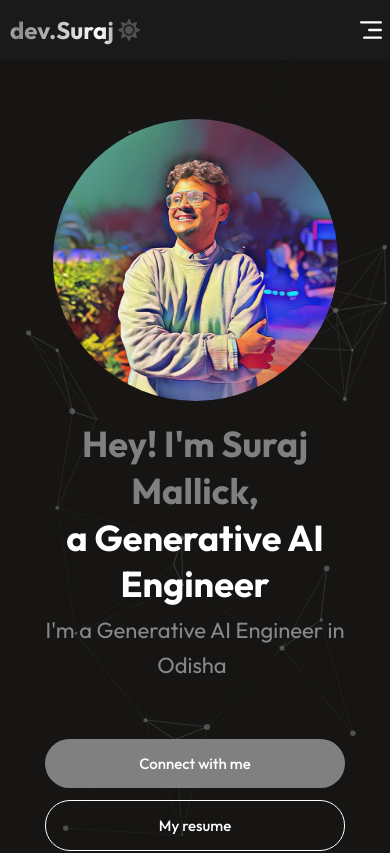
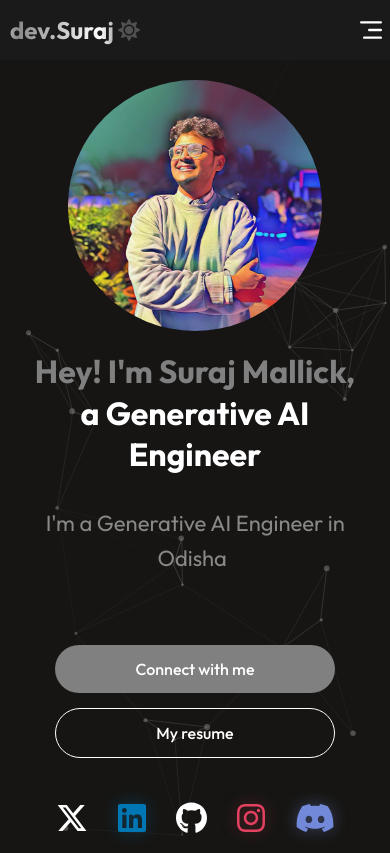
Before and after one commit to yonlysuraj/dev.Suraj, a React (Vite) app: page / in a window 390 px wide. Shown: the top 853 px of the page. Built offline with nearby package versions, Linux system fonts and the light colour scheme; no server answers; a web font is replaced by a local one.

Commit message:
Mobile view in frame

```diff
--- a/src/components/Hero/Hero.css
+++ b/src/components/Hero/Hero.css
@@ -225,44 +225,40 @@
 @media(max-width: 768px) {
     .hero {
         flex-direction: column;
-        padding: 10% 0 0;  /* Changed from 10% 20px 0 - removed horizontal padding */
-        min-height: 100vh; /* Changed from auto to full viewport height */
-        height: 100vh; /* Changed from auto to full viewport height */
-        margin-bottom: 0;
-        margin-right: 0;   /* Reset right margin */
-        margin-top: 0;
-        padding-bottom: 50px;
+        justify-content: center; /* Center items vertically */
+        padding: 0;
+        min-height: calc(100vh - 80px); /* Adjust for navbar */
+        min-height: calc(100dvh - 80px);
+        height: auto; /* Let content dictate height, but min-height keeps it full screen */
+        margin: 0;
     }
 
     .hero img {
-        width: 73%;
-        margin-top:-10px;
+        width: 65%; /* Increased from 60% */
         margin: 0 0 20px 0;
     }
 
     .hero h1 {
-        font-size: 36px; /* Reduced from 42px */
+        font-size: 32px; /* Increased from 28px */
         text-align: center;
         line-height: 1.3;
-        padding: 0 15px; /* Add space on left and right */
+        padding: 0 15px;
     }
 
     .hero p {
         text-align: center;
-        font-size: 16px;
+        font-size: 16px; /* Increased from 14px */
         line-height: 1.5;
-        min-height: calc(1.6em * 3);
-        margin: 0 0 10px 0; /* Radically reduced bottom margin to pull buttons up */
+        min-height: calc(1.5em * 3); /* Ensure fixed height for typing animation so it doesn't jump */
+        margin: 15px auto; /* Increased margin */
         padding: 0 10px;
-        max-width: 90%;
-        margin-left: auto;
-        margin-right: auto;
+        max-width: 95%;
         color: var(--text-secondary);
         transition: transform 0.5s ease-in-out;
     }
 
     .hero-content {
-        gap: 5px; /* Reduced gap between intro text and buttons */
+        gap: 15px; /* Increased gap */
         padding: 0;
         min-height: auto;
         width: 100%;
@@ -271,23 +267,22 @@
     }
 
     .hero-action {
-        gap: 12px; /* Slightly tighter gap between the two buttons */
-        margin-top: 5px; /* Pull buttons up closer to the text */
+        gap: 15px; /* Increased from 10px */
+        margin-top: 10px; /* Increased from 5px */
         flex-direction: column;
         align-items: center;
         width: 100%;
         position: relative;
-        bottom: 0;
     }
 
     .hero-connect, .hero-resume {
         width: 100%;
-        max-width: 300px; /* Constrain width to prevent it from getting too large */
+        max-width: 280px; /* Increased from 260px */
         text-align: center;
         box-sizing: border-box;
-        padding: 15px 25px;
-        border-radius: 25px;
-        font-size: 15px;
+        padding: 14px 22px; /* Slightly larger padding */
+        border-radius: 30px; /* Slightly larger border radius */
+        font-size: 16px; /* Increased from 14px */
         font-weight: 500;
     }
 
@@ -304,13 +299,13 @@
     }
 
     .hero-social {
-        gap: 35px;
-        margin-top: 25px;
-        margin-bottom: 39%; /* Remove bottom margin */
+        gap: 30px; /* Increased from 25px */
+        margin-top: 25px; /* Increased from 20px */
+        margin-bottom: 25px;
     }
 
     .hero-social a {
-        font-size: 32px;
+        font-size: 32px; /* Increased from 28px */
     }
 
     /* Maintain glow effects on mobile */
@@ -376,10 +371,6 @@
         filter: drop-shadow(0 0 8px rgba(114, 137, 218, 0.4));
     }
 
-    .hero-social a::after {
-        display: none;
-    }
-
     /* Remove the transform animation that was causing space */
     .hero:hover .hero p {
         transform: none;
```
